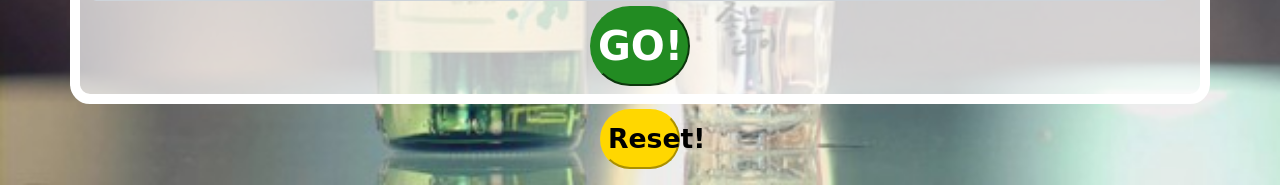
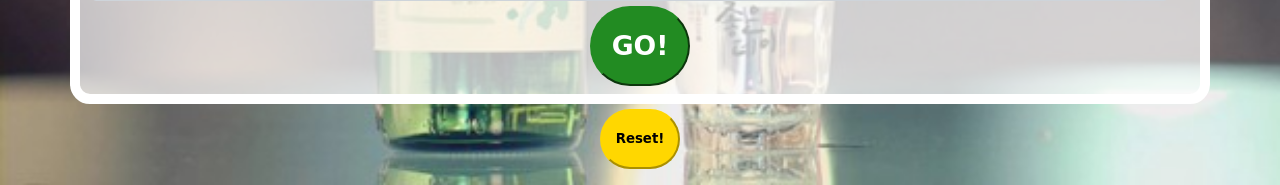
Before and after one commit to gyoya/number-guess-game-pj, a plain HTML site: page index.html in a window 1280 px wide. Shown: the part 677-862 px from the top of the page. Drawn offline with nearby package versions, Linux system fonts and the light colour scheme; a web font is replaced by a local one.

Commit message:
third commit

```diff
--- a/style.css
+++ b/style.css
@@ -32,7 +32,7 @@ body{
     width: 100px;
     margin-top: 5px;
     border-radius: 50px;
-    font-size: 30pt;
+    font-size: 20pt;
     font-weight: bold; /* 통통한 글씨 */
     text-align: center;
 }
@@ -45,7 +45,7 @@ body{
     width: 80px;
     margin-top: 5px;
     border-radius: 50px;
-    font-size: 20pt;
+    font-size: 10pt;
     font-weight: bold; /* 통통한 글씨 */
     text-align: center;
 }
```
